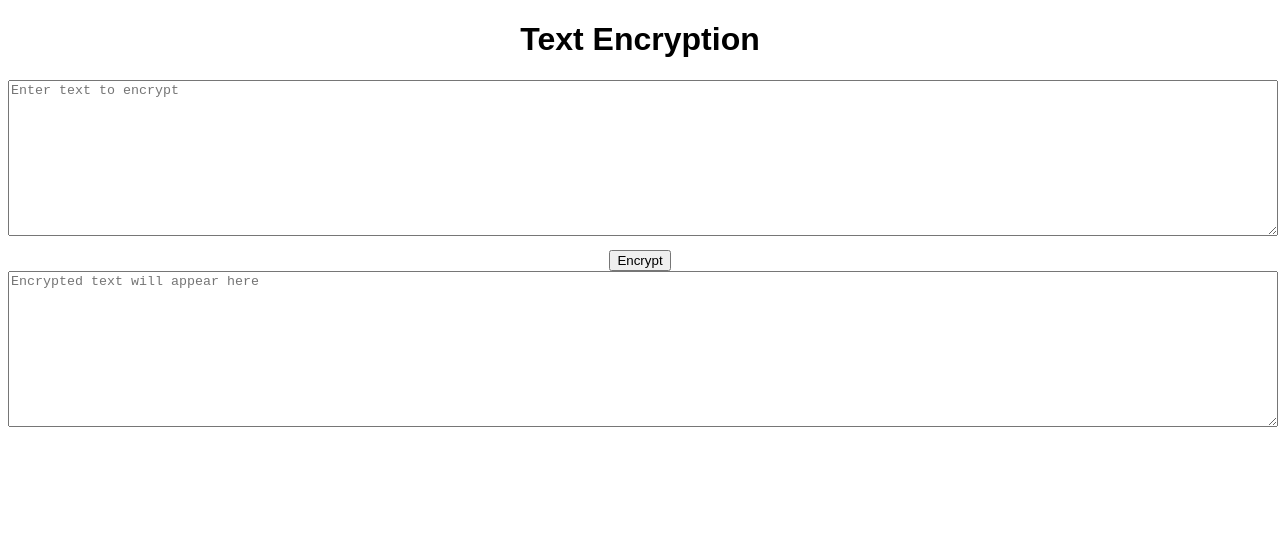
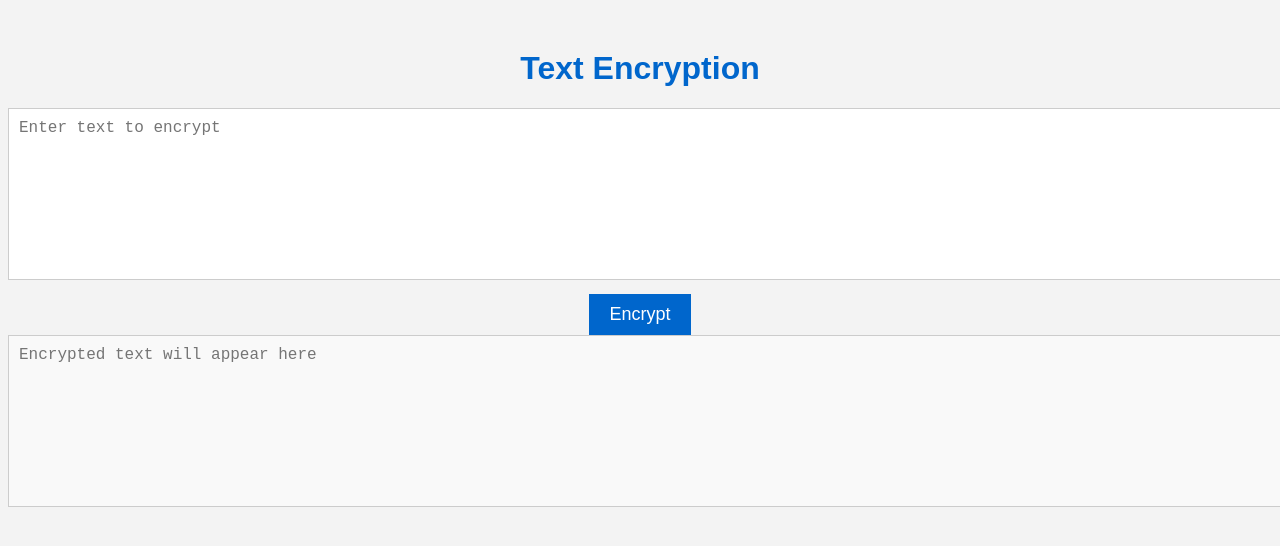
Before and after one commit to JoseJulianMosqueraFuli/encrypt-challenge, a plain HTML site: page main.html in a window 1280 px wide. Drawn offline with Linux system fonts and the light colour scheme.

Commit message:
update: add blue color to css

```diff
--- a/style.css
+++ b/style.css
@@ -1,18 +1,47 @@
 body {
   font-family: Arial, sans-serif;
+  background-color: #f3f3f3;
 }
 
 h1 {
   text-align: center;
+  color: #0066cc;
+  margin-top: 50px;
 }
 
 textarea {
   width: 100%;
   height: 150px;
   margin-bottom: 10px;
+  padding: 10px;
+  border: 1px solid #ccc;
+  background-color: #fff;
+  color: #333;
+  font-size: 16px;
 }
 
 button {
   display: block;
   margin: 0 auto;
+  padding: 10px 20px;
+  font-size: 18px;
+  color: #fff;
+  background-color: #0066cc;
+  border: none;
+  cursor: pointer;
+  transition: background-color 0.3s;
 }
+
+button:hover {
+  background-color: #004080;
+}
+
+#outputText {
+  width: 100%;
+  height: 150px;
+  padding: 10px;
+  border: 1px solid #ccc;
+  background-color: #f9f9f9;
+  color: #333;
+  font-size: 16px;
+}
```
